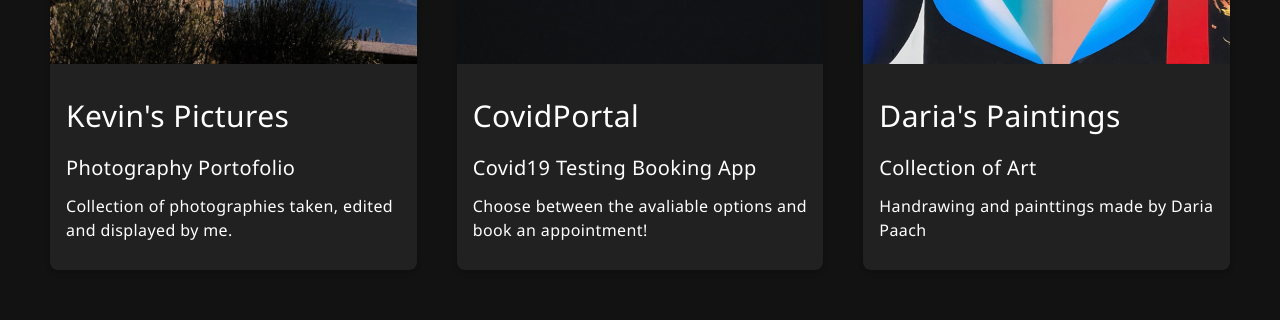
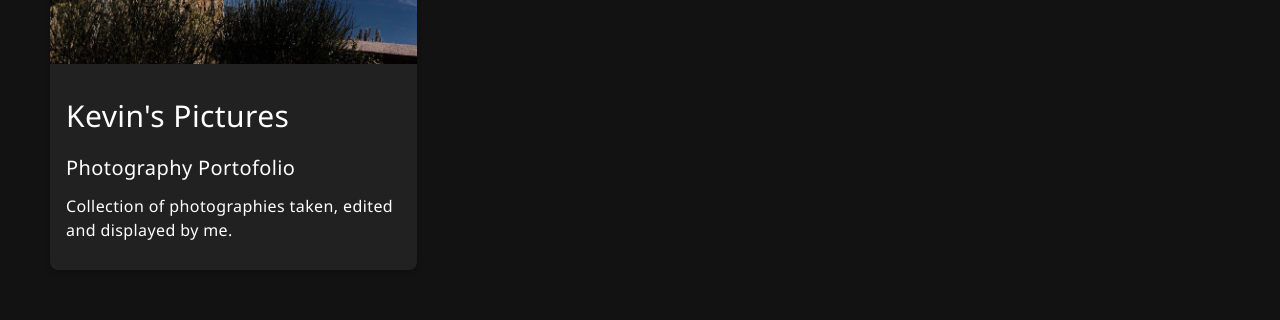
Before and after one commit to grandaragornd/KEV-Portfolio, a Next.js app: page / in a window 1280 px wide. Shown: the part 1425-1745 px from the top of the page. Built offline with nearby package versions, Linux system fonts and the light colour scheme; grey boxes are pictures that could not be loaded.

Commit message:
projectsfixes

```diff
--- a/components/Projects.jsx
+++ b/components/Projects.jsx
@@ -28,6 +28,7 @@ function Projects() {
                             <p className='mb-3 font-normal'>Collection of photographies taken, edited and displayed by me.</p>
                         </div>
                     </div>
+                    {/*
                     <div className="flex flex-col bg-[#212121] hover:bg-[#424242] justify-between rounded-lg shadow-md hover:scale-110 ease-in duration-500 transform-none">
                         <a href='#' target='_blank' className='border-[-10px]"'>
                             <Image
@@ -38,10 +39,11 @@ function Projects() {
                             layout='responsive'
                             />
                         </a>
+
                         <div className='p-4'>
-                            <h5 className="mb-2 text-3xl py-3">CovidPortal</h5>
-                            <p className="mb-3 text-xl">Covid19 Testing Booking App</p>
-                            <p className='mb-3 font-normal'>Choose between the avaliable options and book an appointment!</p>
+                            <h5 className="mb-2 text-3xl py-3"></h5>
+                            <p className="mb-3 text-xl"></p>
+                            <p className='mb-3 font-normal'></p>
                         </div>
                     </div>
                     <div className="flex flex-col bg-[#212121] hover:bg-[#424242] justify-between rounded-lg shadow-md hover:scale-110 ease-in duration-500 transform-none">
@@ -55,11 +57,12 @@ function Projects() {
                             />
                         </a>
                         <div className='p-4'>
-                            <h5 className="mb-2 text-3xl py-3">Daria&apos;s Paintings</h5>
-                            <p className="mb-3 text-xl">Collection of Art</p>
-                            <p className='mb-3 font-normal'>Handrawing and painttings made by Daria Paach</p>
+                            <h5 className="mb-2 text-3xl py-3"></h5>
+                            <p className="mb-3 text-xl"></p>
+                            <p className='mb-3 font-normal'></p>
                         </div>
                     </div>
+                    */}
                 </div>
 
             </div>
```
